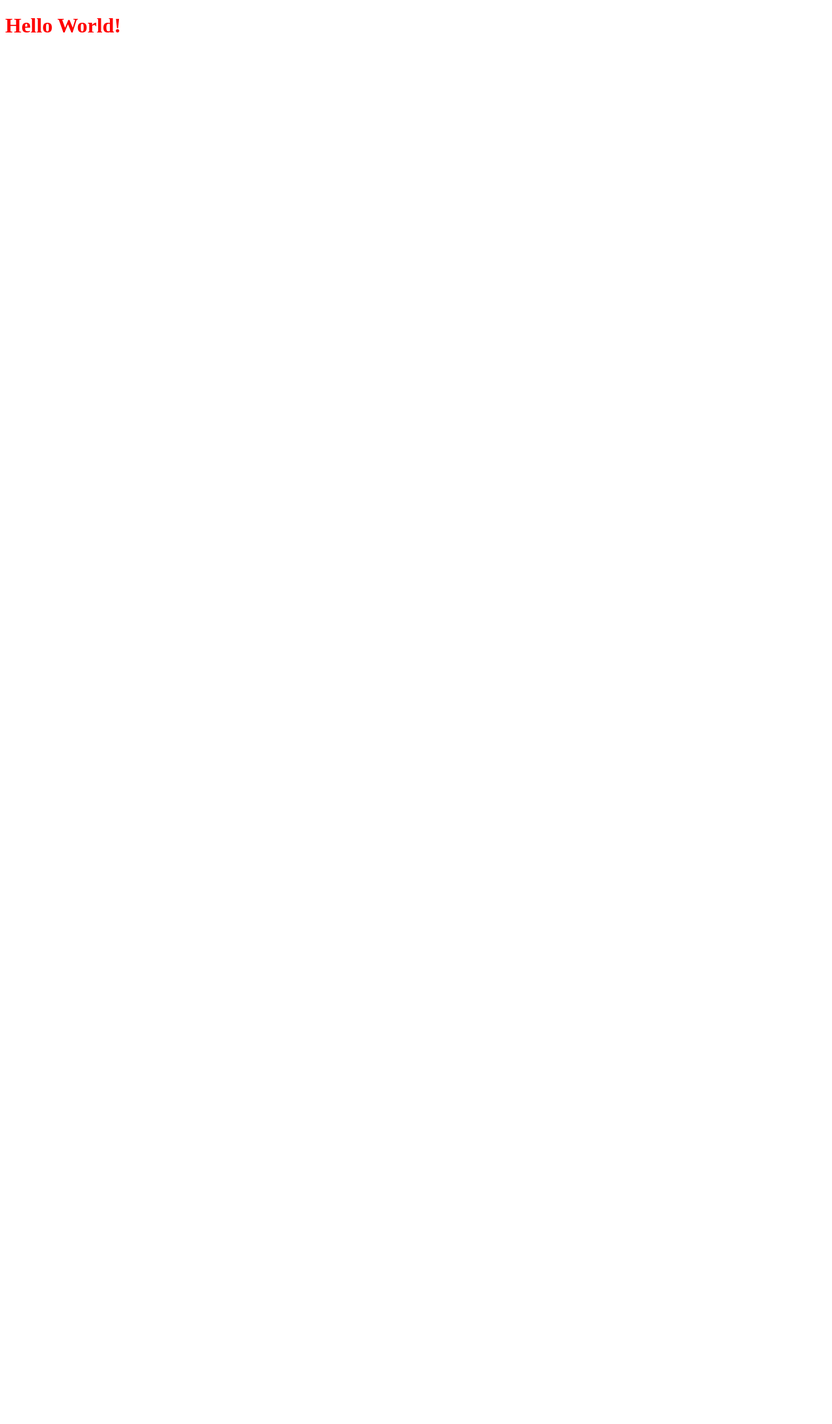
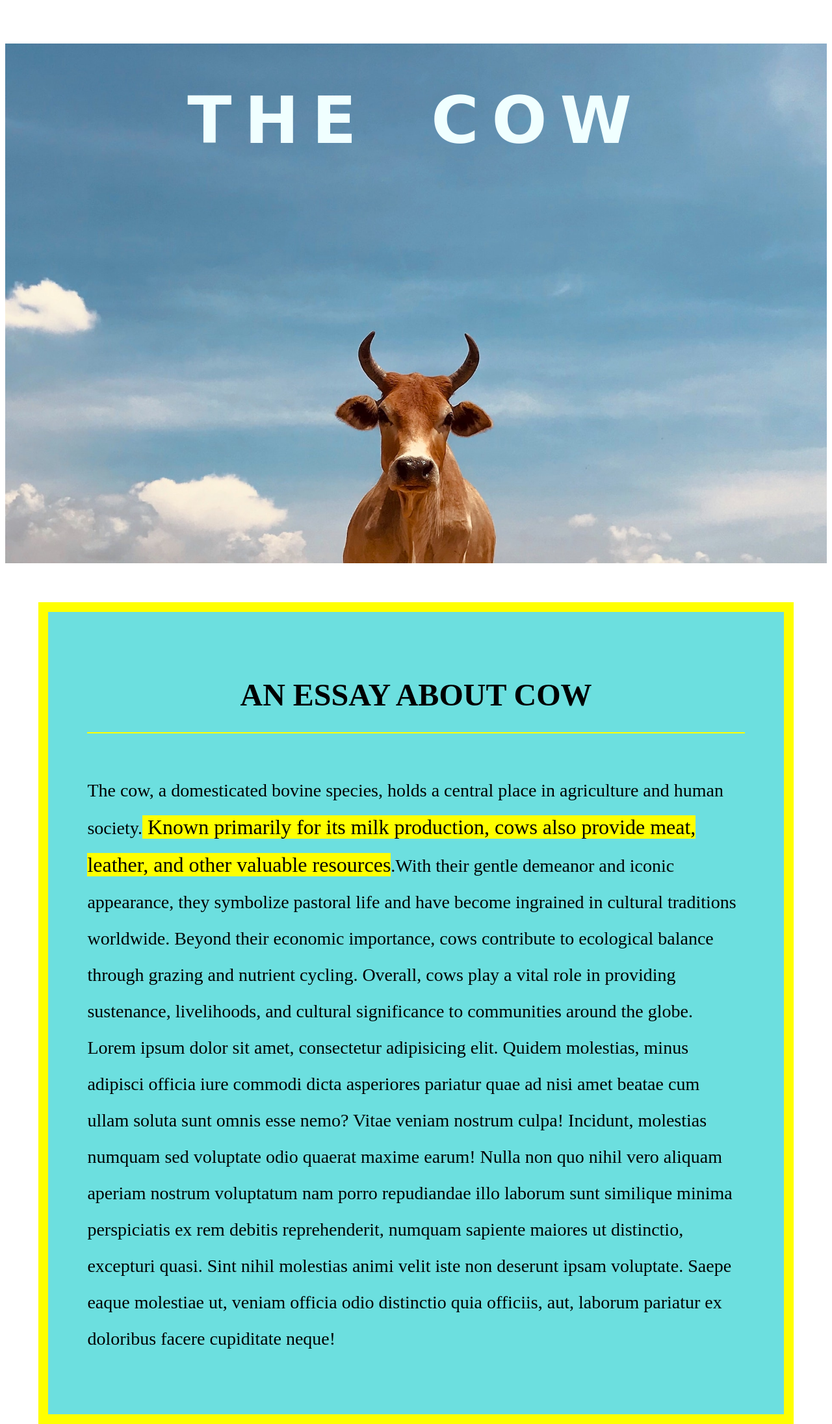
Before and after one commit to mdtanvircse572/conseptual-html-css, a plain HTML site: page index.html in a window 1280 px wide. Shown: the whole page at 65% size. Before the commit the page ends 800 px from the top, so only its background shows below. Drawn offline with Linux system fonts and the light colour scheme.

Commit message:
banner section done

```diff
--- a/index.html
+++ b/index.html
@@ -1,12 +1,32 @@
 <!DOCTYPE html>
 <html lang="en">
+
 <head>
+    <!-- here is meta tags -->
     <meta charset="UTF-8">
     <meta name="viewport" content="width=device-width, initial-scale=1.0">
+    <meta name="author" content="Mohammad Tanvir" />
+
     <title>OUR Conseotual Page</title>
+    <!-- here is  our style -->
     <link rel="stylesheet" href="style/style1.css">
+    <link rel="shortcut icon" href="https://img.icons8.com/?size=80&id=yKzfvDUQi1fO&format=png" type="image/x-icon">
+    <link rel="preconnect" href="https://fonts.googleapis.com">
+    <link rel="preconnect" href="https://fonts.gstatic.com" crossorigin>
+    <link href="https://fonts.googleapis.com/css2?family=Lato:ital,wght@0,400;0,700;1,700&display=swap" rel="stylesheet">
 </head>
+
 <body>
-    <h1>Hello World!</h1>
+    <div class="first">
+        <h1>THE COW</h1>
+    </div>
+
+    <div class="second">
+        <!-- CONTENT -->
+        <h2>AN ESSAY ABOUT COW</h2>
+        <P>The cow, a domesticated bovine species, holds a central place in agriculture and human society.<span class="imp"> Known primarily for its milk production, cows also provide meat, leather, and other valuable resources</span>.With their gentle demeanor and iconic appearance, they symbolize pastoral life and have become ingrained in cultural traditions worldwide. Beyond their economic importance, cows contribute to ecological balance through grazing and nutrient cycling. Overall, cows play a vital role in providing sustenance, livelihoods, and cultural significance to communities around the globe. Lorem ipsum dolor sit amet, consectetur adipisicing elit. Quidem molestias, minus adipisci officia iure commodi dicta asperiores pariatur quae ad nisi amet beatae cum ullam soluta sunt omnis esse nemo? Vitae veniam nostrum culpa! Incidunt, molestias numquam sed voluptate odio quaerat maxime earum! Nulla non quo nihil vero aliquam aperiam nostrum voluptatum nam porro repudiandae illo laborum sunt similique minima perspiciatis ex rem debitis reprehenderit, numquam sapiente maiores ut distinctio, excepturi quasi. Sint nihil molestias animi velit iste non deserunt ipsam voluptate. Saepe eaque molestiae ut, veniam officia odio distinctio quia officiis, aut, laborum pariatur ex doloribus facere cupiditate neque!</P>
+    </div>
+
 </body>
+
 </html>
--- a/style/style1.css
+++ b/style/style1.css
@@ -1,3 +1,61 @@
-h1{
-    color: red;
+/* FONT FAMILY */
+@import url('https://fonts.googleapis.com/css2?family=Lato:ital,wght@0,400;0,700;1,700&display=swap')
+*{
+    margin: 0;
+    padding: 0;
+    font-family: "Lato", sans-serif;
 }
+.first{
+    background-image: url(../assets/cow.jpg);
+    background-size: cover;
+    background-position: bottom center;
+    height: 100vh;
+}
+.first h1{
+    color: azure;
+    font-size: 100px;
+    text-align: center;
+    font-weight: 900;
+    font-family: cursive ;
+    word-spacing: 40px;
+    letter-spacing: 20px;
+    padding: 60px;
+}
+
+.second, #cow-type{
+    width: 80%;
+    margin-left: auto;
+    margin-right: auto;
+    margin-top: 60px;
+    margin-bottom: 60px;
+    /* margin: auto  60px; */
+    /* margin: 60px  auto ; */
+    background-color: rgb(108, 223, 223);
+    border-width: 15px;
+    border-color: yellow;
+    border-style:solid;
+    padding: 60px;
+}
+.second h2{
+    text-align: center;
+    font-size: 48px;
+    border-color: yellow;
+    border-style:solid;
+    border-width: 2px;
+    border-top: 0;
+    border-left: 0;
+    border-right: 0;
+    padding-bottom: 30px;
+    margin-bottom: 60px;
+}
+.second p{
+    font-size: 28px;
+    line-height: 2em;
+}
+.second p .imp{
+    font-size: 2rem;
+    background-color: yellow;
+    display: inline;
+    width: 600px;
+
+}
```
Also changed, not shown: assets/cow.jpg (added).
